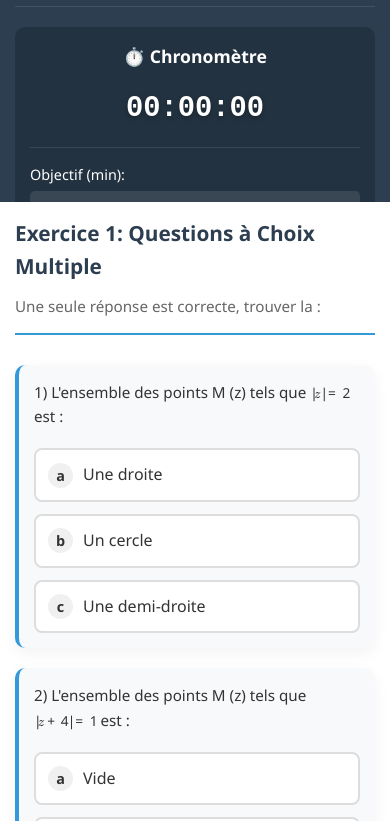
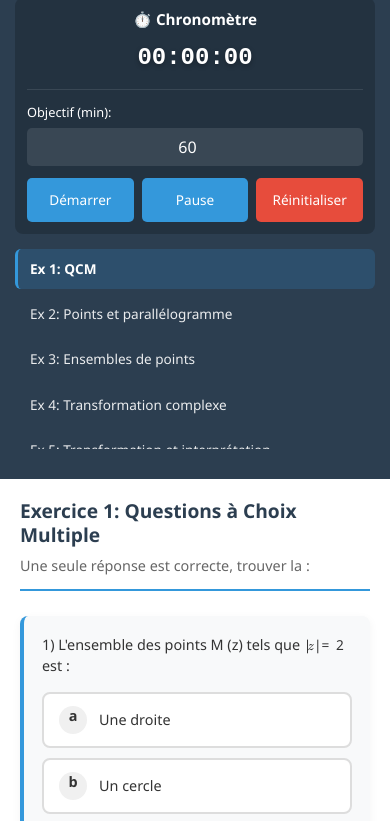
Before and after one commit to toujaniahmed219-del/complex, a plain HTML site: page index.html in a window 390 px wide. Shown: the part 98-919 px from the top of the page. Drawn offline with nearby package versions, Linux system fonts and the light colour scheme.

Commit message:
Update index.html

```diff
--- a/index.html
+++ b/index.html
@@ -2,7 +2,7 @@
 <html lang="fr">
 <head>
     <meta charset="UTF-8">
-    <meta name="viewport" content="width=device-width, initial-scale=1.0">
+    <meta name="viewport" content="width=device-width, initial-scale=1.0, maximum-scale=1.0, user-scalable=no">
     <title>Nombres Complexes - Exercices</title>
     <script src="https://polyfill.io/v3/polyfill.min.js?features=es6"></script>
     <script id="MathJax-script" async src="https://cdn.jsdelivr.net/npm/mathjax@3/es5/tex-mml-chtml.js"></script>
@@ -20,6 +20,7 @@
             margin: 0;
             padding: 0;
             font-family: 'Segoe UI', Tahoma, Geneva, Verdana, sans-serif;
+            -webkit-tap-highlight-color: transparent;
         }
 
         body {
@@ -27,6 +28,7 @@
             color: var(--text-color);
             line-height: 1.6;
             transition: background-color 0.5s, color 0.5s;
+            -webkit-text-size-adjust: 100%;
         }
 
         body.time-up {
@@ -65,7 +67,7 @@
         }
 
         .time-up-overlay h1 {
-            font-size: 3rem;
+            font-size: clamp(1.8rem, 5vw, 3rem);
             color: #e74c3c;
             margin-bottom: 20px;
             animation: pulse 2s infinite;
@@ -73,94 +75,98 @@
 
         @keyframes pulse {
             0% { transform: scale(1); }
-            50% { transform: scale(1.1); }
+            50% { transform: scale(1.05); }
             100% { transform: scale(1); }
         }
 
         .time-up-overlay p {
-            font-size: 1.5rem;
+            font-size: clamp(1rem, 3vw, 1.5rem);
             margin-bottom: 30px;
-            max-width: 600px;
+            max-width: 90%;
+            padding: 0 10px;
         }
 
         .container {
             display: flex;
             min-height: 100vh;
+            flex-direction: column;
         }
 
         /* Sidebar */
         .sidebar {
-            width: 300px;
+            width: 100%;
             background-color: var(--primary-color);
             color: white;
-            padding: 20px;
+            padding: 15px;
             display: flex;
             flex-direction: column;
-            box-shadow: 2px 0 10px rgba(0, 0, 0, 0.2);
+            box-shadow: 0 2px 10px rgba(0, 0, 0, 0.2);
+            flex-shrink: 0;
         }
 
         .logo {
             text-align: center;
-            padding-bottom: 20px;
-            margin-bottom: 20px;
+            padding-bottom: 15px;
+            margin-bottom: 15px;
             border-bottom: 1px solid rgba(255, 255, 255, 0.1);
         }
 
         .logo h1 {
-            font-size: 1.8rem;
-            margin-bottom: 8px;
+            font-size: clamp(1.3rem, 4vw, 1.8rem);
+            margin-bottom: 5px;
         }
 
         .logo .subtitle {
-            font-size: 0.9rem;
+            font-size: clamp(0.8rem, 2.5vw, 0.9rem);
             opacity: 0.9;
         }
 
         .time-section {
             background-color: rgba(0, 0, 0, 0.2);
-            border-radius: 10px;
-            padding: 15px;
-            margin-bottom: 20px;
+            border-radius: 8px;
+            padding: 12px;
+            margin-bottom: 15px;
         }
 
         .time-section h3 {
-            font-size: 1.1rem;
-            margin-bottom: 15px;
+            font-size: clamp(0.95rem, 3vw, 1.1rem);
+            margin-bottom: 10px;
             text-align: center;
         }
 
         .timer-display {
-            font-size: 2.2rem;
+            font-size: clamp(1.5rem, 6vw, 2.2rem);
             font-family: 'Courier New', monospace;
             font-weight: bold;
             text-align: center;
-            margin: 10px 0;
+            margin: 8px 0;
             color: white;
             text-shadow: 0 2px 5px rgba(0, 0, 0, 0.3);
         }
 
         .time-target {
             display: flex;
-            align-items: center;
-            gap: 10px;
-            margin-top: 15px;
-            padding-top: 15px;
+            flex-direction: column;
+            align-items: flex-start;
+            gap: 5px;
+            margin-top: 12px;
+            padding-top: 12px;
             border-top: 1px solid rgba(255, 255, 255, 0.1);
         }
 
         .time-target label {
-            font-size: 0.9rem;
+            font-size: clamp(0.8rem, 2.5vw, 0.9rem);
             white-space: nowrap;
         }
 
         .time-target input {
-            flex: 1;
+            width: 100%;
             padding: 8px 10px;
             border: none;
             border-radius: 5px;
             background-color: rgba(255, 255, 255, 0.1);
             color: white;
-            font-size: 1rem;
+            font-size: clamp(0.9rem, 3vw, 1rem);
             text-align: center;
         }
 
@@ -171,8 +177,8 @@
 
         .timer-controls {
             display: flex;
-            gap: 10px;
-            margin-top: 15px;
+            gap: 8px;
+            margin-top: 12px;
         }
 
         .timer-btn {
@@ -180,16 +186,16 @@
             background-color: var(--secondary-color);
             color: white;
             border: none;
-            padding: 10px 15px;
+            padding: 10px 12px;
             border-radius: 5px;
             cursor: pointer;
-            font-size: 0.9rem;
+            font-size: clamp(0.85rem, 2.5vw, 0.9rem);
             transition: all 0.3s;
+            min-height: 44px;
         }
 
         .timer-btn:hover {
             background-color: #2980b9;
-            transform: translateY(-2px);
         }
 
         .timer-btn.reset {
@@ -204,21 +210,24 @@
             list-style-type: none;
             flex-grow: 1;
             overflow-y: auto;
-            margin-bottom: 20px;
+            margin-bottom: 15px;
+            max-height: 200px;
+            -webkit-overflow-scrolling: touch;
         }
 
         .exercise-nav li {
-            margin-bottom: 8px;
+            margin-bottom: 5px;
         }
 
         .exercise-nav a {
             color: rgba(255, 255, 255, 0.9);
             text-decoration: none;
             display: block;
-            padding: 12px 15px;
-            border-radius: 8px;
+            padding: 10px 12px;
+            border-radius: 6px;
             transition: all 0.3s;
             border-left: 3px solid transparent;
+            font-size: clamp(0.85rem, 2.5vw, 0.9rem);
         }
 
         .exercise-nav a:hover {
@@ -236,20 +245,21 @@
         /* Main Content */
         .main-content {
             flex: 1;
-            padding: 30px;
+            padding: 20px;
             overflow-y: auto;
             background-color: white;
+            -webkit-overflow-scrolling: touch;
         }
 
         .exercise-container {
             display: none;
-            max-width: 900px;
+            width: 100%;
             margin: 0 auto;
-            animation: fadeIn 0.5s ease;
+            animation: fadeIn 0.3s ease;
         }
 
         @keyframes fadeIn {
-            from { opacity: 0; transform: translateY(10px); }
+            from { opacity: 0; transform: translateY(5px); }
             to { opacity: 1; transform: translateY(0); }
         }
 
@@ -258,52 +268,60 @@
         }
 
         .exercise-header {
-            margin-bottom: 30px;
-            padding-bottom: 15px;
+            margin-bottom: 25px;
+            padding-bottom: 12px;
             border-bottom: 2px solid var(--secondary-color);
         }
 
         .exercise-header h2 {
             color: var(--primary-color);
-            font-size: 2rem;
-            margin-bottom: 10px;
+            font-size: clamp(1.2rem, 4vw, 2rem);
+            margin-bottom: 8px;
+            line-height: 1.3;
         }
 
         .exercise-header p {
             color: #666;
-            font-size: 1.1rem;
+            font-size: clamp(0.9rem, 3vw, 1.1rem);
+            line-height: 1.4;
         }
 
         .question {
             background-color: #f8f9fa;
-            border-radius: 10px;
-            padding: 25px;
-            margin-bottom: 25px;
+            border-radius: 8px;
+            padding: 18px;
+            margin-bottom: 20px;
             border-left: 4px solid var(--secondary-color);
-            box-shadow: 0 5px 15px rgba(0, 0, 0, 0.05);
+            box-shadow: 0 3px 10px rgba(0, 0, 0, 0.05);
+            overflow-wrap: break-word;
+            word-wrap: break-word;
         }
 
         .question-title {
-            font-size: 1.1rem;
-            margin-bottom: 15px;
+            font-size: clamp(0.95rem, 3vw, 1.1rem);
+            margin-bottom: 12px;
             color: var(--primary-color);
             font-weight: 600;
+            line-height: 1.4;
         }
 
         .question-text {
-            margin-bottom: 20px;
-            font-size: 1.05rem;
+            margin-bottom: 15px;
+            font-size: clamp(0.9rem, 3vw, 1.05rem);
+            line-height: 1.5;
+            overflow-x: auto;
+            max-width: 100%;
         }
 
         .options {
             display: flex;
             flex-direction: column;
-            gap: 12px;
-            margin-top: 15px;
+            gap: 10px;
+            margin-top: 12px;
         }
 
         .option {
-            padding: 15px;
+            padding: 12px 15px;
             background-color: white;
             border: 2px solid #ddd;
             border-radius: 8px;
@@ -311,6 +329,7 @@
             transition: all 0.2s;
             display: flex;
             align-items: center;
+            min-height: 54px;
         }
 
         .option:hover {
@@ -326,14 +345,16 @@
 
         .option-letter {
             display: inline-block;
-            width: 30px;
-            height: 30px;
+            width: 28px;
+            height: 28px;
             background-color: #f0f0f0;
             border-radius: 50%;
             text-align: center;
-            line-height: 30px;
-            margin-right: 15px;
+            line-height: 28px;
+            margin-right: 12px;
             font-weight: bold;
+            flex-shrink: 0;
+            font-size: clamp(0.85rem, 2.5vw, 0.9rem);
         }
 
         .option.selected .option-letter {
@@ -341,14 +362,20 @@
             color: white;
         }
 
+        .option span {
+            font-size: clamp(0.9rem, 3vw, 1rem);
+            line-height: 1.4;
+        }
+
         .answer-input, .answer-textarea {
             width: 100%;
-            padding: 15px;
+            padding: 12px 15px;
             border: 2px solid #ddd;
             border-radius: 8px;
-            font-size: 1rem;
-            margin-top: 10px;
+            font-size: clamp(0.9rem, 3vw, 1rem);
+            margin-top: 8px;
             transition: border-color 0.3s;
+            min-height: 44px;
         }
 
         .answer-input:focus, .answer-textarea:focus {
@@ -357,134 +384,69 @@
         }
 
         .answer-textarea {
-            min-height: 120px;
+            min-height: 100px;
             resize: vertical;
+            line-height: 1.5;
         }
 
-        @media (max-width: 1024px) {
+        /* Style pour MathJax sur mobile */
+        mjx-container {
+            max-width: 100% !important;
+            overflow-x: auto !important;
+            overflow-y: hidden !important;
+        }
+
+        .MathJax {
+            font-size: 95% !important;
+            overflow-x: auto !important;
+            overflow-y: hidden !important;
+            max-width: 100% !important;
+        }
+
+        .MathJax_Display {
+            max-width: 100% !important;
+            overflow-x: auto !important;
+            overflow-y: hidden !important;
+        }
+
+        /* Bouton de redémarrage */
+        #restartBtn {
+            margin-top: 20px;
+            padding: 12px 24px;
+            font-size: clamp(1rem, 3vw, 1.2rem);
+            background-color: #e74c3c;
+            color: white;
+            border: none;
+            border-radius: 8px;
+            cursor: pointer;
+            min-height: 50px;
+        }
+
+        /* ==================== MEDIA QUERIES ==================== */
+
+        /* Tablettes et petits ordinateurs */
+        @media (min-width: 768px) {
             .container {
-                flex-direction: column;
+                flex-direction: row;
             }
 
             .sidebar {
-                width: 100%;
-                max-height: 400px;
-            }
-        }
-
-        @media (max-width: 768px) {
-            .main-content {
+                width: 300px;
+                max-height: 100vh;
+                overflow-y: auto;
                 padding: 20px;
             }
 
-            .exercise-header h2 {
-                font-size: 1.6rem;
+            .exercise-nav {
+                max-height: calc(100vh - 300px);
+            }
+
+            .main-content {
+                padding: 30px;
             }
 
             .question {
-                padding: 20px;
-            }
-
-            .timer-controls {
-                flex-direction: column;
-            }
-        }
-
-        /* Ajouts responsive */
-        @media (max-width: 480px) {
-            .sidebar {
-                padding: 15px;
-                max-height: 350px;
-            }
-
-            .logo h1 {
-                font-size: 1.5rem;
-            }
-
-            .timer-display {
-                font-size: 1.8rem;
-            }
-
-            .time-target {
-                flex-direction: column;
-                align-items: flex-start;
-                gap: 5px;
-            }
-
-            .time-target input {
-                width: 100%;
-            }
-
-            .main-content {
-                padding: 15px;
-            }
-
-            .exercise-header h2 {
-                font-size: 1.3rem;
-            }
-
-            .exercise-header p {
-                font-size: 0.95rem;
-            }
-
-            .question {
-                padding: 15px;
-                margin-bottom: 20px;
-            }
-
-            .question-title {
-                font-size: 1rem;
-            }
-
-            .question-text {
-                font-size: 0.95rem;
-            }
-
-            .option {
-                padding: 12px;
-            }
-
-            .option-letter {
-                width: 25px;
-                height: 25px;
-                line-height: 25px;
-                margin-right: 10px;
-                font-size: 0.9rem;
-            }
-
-            .answer-input, .answer-textarea {
-                padding: 12px;
-                font-size: 0.9rem;
-            }
-
-            .answer-textarea {
-                min-height: 100px;
-            }
-
-            .time-up-overlay h1 {
-                font-size: 2rem;
-            }
-
-            .time-up-overlay p {
-                font-size: 1.1rem;
-                padding: 0 10px;
-            }
-
-            #restartBtn {
-                padding: 12px 24px;
-                font-size: 1rem;
-            }
-        }
-
-        /* Améliorations pour les tablettes en mode portrait */
-        @media (max-width: 768px) and (orientation: portrait) {
-            .sidebar {
-                max-height: 300px;
-            }
-
-            .exercise-nav a {
-                padding: 10px 12px;
-                font-size: 0.9rem;
+                padding: 25px;
             }
 
             .timer-controls {
@@ -492,11 +454,10 @@
             }
         }
 
-        /* Améliorations pour les écrans très larges */
-        @media (min-width: 1440px) {
-            .container {
-                max-width: 1400px;
-                margin: 0 auto;
+        /* Ordinateurs de bureau */
+        @media (min-width: 1024px) {
+            .sidebar {
+                width: 320px;
             }
 
             .main-content {
@@ -504,46 +465,105 @@
             }
         }
 
-        /* Correction pour l'affichage MathJax sur mobile */
-        @media (max-width: 768px) {
-            .MathJax {
-                font-size: 90% !important;
-                overflow-x: auto;
-                overflow-y: hidden;
-            }
-
-            mjx-container {
-                max-width: 100% !important;
-                overflow-x: auto !important;
+        /* Grands écrans */
+        @media (min-width: 1440px) {
+            .container {
+                max-width: 1400px;
+                margin: 0 auto;
             }
         }
 
-        /* Amélioration du défilement sur mobile */
-        @media (max-width: 768px) {
+        /* Mode paysage sur mobile */
+        @media (max-height: 500px) and (orientation: landscape) {
+            .sidebar {
+                flex-direction: row;
+                flex-wrap: wrap;
+                padding: 10px;
+            }
+
+            .logo {
+                width: 100%;
+                padding-bottom: 10px;
+                margin-bottom: 10px;
+            }
+
+            .time-section {
+                flex: 1;
+                min-width: 200px;
+                margin-right: 10px;
+            }
+
             .exercise-nav {
-                max-height: 200px;
-                overflow-y: auto;
-                -webkit-overflow-scrolling: touch;
+                display: none;
             }
 
             .main-content {
-                overflow-y: auto;
+                padding: 15px;
+            }
+        }
+
+        /* Très petits écrans */
+        @media (max-width: 360px) {
+            .sidebar {
+                padding: 12px;
+            }
+
+            .main-content {
+                padding: 15px;
+            }
+
+            .question {
+                padding: 15px;
+                margin-bottom: 15px;
+            }
+
+            .option {
+                padding: 10px 12px;
+                min-height: 50px;
+            }
+
+            .option-letter {
+                width: 26px;
+                height: 26px;
+                line-height: 26px;
+                margin-right: 10px;
+            }
+
+            .answer-input, .answer-textarea {
+                padding: 10px 12px;
+            }
+
+            .timer-btn {
+                padding: 8px 10px;
+            }
+        }
+
+        /* Amélioration du défilement sur iOS */
+        @supports (-webkit-overflow-scrolling: touch) {
+            .main-content, .exercise-nav, .sidebar {
                 -webkit-overflow-scrolling: touch;
             }
         }
 
-        /* Support pour le mode paysage sur mobile */
-        @media (max-height: 600px) and (orientation: landscape) {
-            .sidebar {
-                max-height: 250px;
+        /* Prévenir le zoom sur les inputs sur iOS */
+        @media screen and (max-width: 768px) {
+            input, select, textarea {
+                font-size: 16px !important;
+            }
+        }
+
+        /* Amélioration de la lisibilité sur mobile */
+        @media (max-width: 768px) {
+            body {
+                font-size: 16px;
             }
 
-            .exercise-nav {
-                max-height: 150px;
+            h1, h2, h3 {
+                line-height: 1.2;
             }
 
-            .time-section {
-                padding: 10px;
+            p, li, span {
+                line-height: 1.5;
             }
         }
     </style>
@@ -553,9 +573,7 @@
     <div class="time-up-overlay">
         <h1>TEMPS ÉCOULÉ !</h1>
         <p>L'objectif de temps a été atteint. La session d'exercices est terminée.</p>
-        <button id="restartBtn" style="margin-top: 30px; padding: 15px 30px; font-size: 1.2rem; background-color: #e74c3c; color: white; border: none; border-radius: 8px; cursor: pointer;">
-            Redémarrer la session
-        </button>
+        <button id="restartBtn">Redémarrer la session</button>
     </div>
 
     <div class="container">
@@ -896,6 +914,8 @@
                     const targetContainer = document.getElementById(`ex${exerciseId}`);
                     if (targetContainer) {
                         targetContainer.classList.add('active');
+                        // Faire défiler vers le haut du contenu
+                        document.querySelector('.main-content').scrollTop = 0;
                     }
                 });
             });
@@ -1027,6 +1047,25 @@
                     option.classList.add('selected');
                 }
             });
+
+            // Empêcher le zoom sur les inputs sur mobile
+            document.addEventListener('touchstart', function(e) {
+                if (e.target.tagName === 'INPUT' || e.target.tagName === 'TEXTAREA' || e.target.tagName === 'SELECT') {
+                    // Ne rien faire de spécial
+                }
+            }, { passive: true });
+
+            // Ajustement pour iOS
+            if (navigator.userAgent.match(/iPhone|iPad|iPod/i)) {
+                document.body.style.cursor = 'pointer';
+            }
+        });
+
+        // Recalculer MathJax après le chargement
+        window.addEventListener('load', function() {
+            if (window.MathJax) {
+                MathJax.typesetPromise();
+            }
         });
     </script>
 </body>
```
